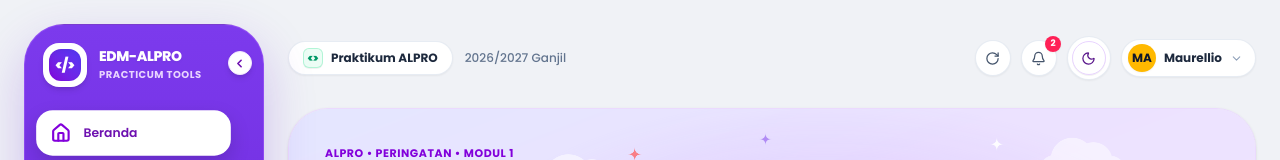
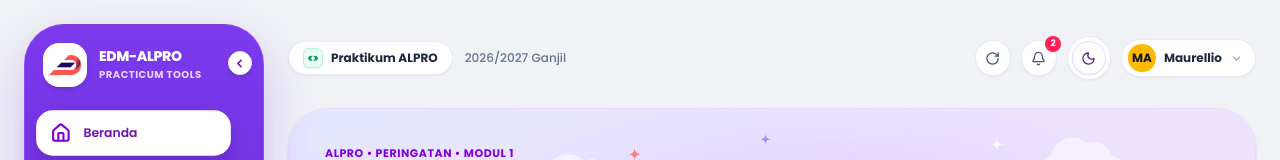
Before and after one commit to MaurellioChristopher/alpropraktikum, a Next.js app: page /dashboard/assistant in a window 1280 px wide. Shown: the top 160 px of the page. Built offline with nearby package versions, Linux system fonts and the light colour scheme.

Commit message:
fix: replace sidebar code icon with official EDM Laboratory ribbon logo

```diff
--- a/src/app/page.tsx
+++ b/src/app/page.tsx
@@ -271,7 +271,7 @@ export default function Home() {
                 </p>
                 <div className="p-3.5 rounded-xl bg-slate-50 dark:bg-white/5 border border-slate-200/80 dark:border-white/10 text-[11px] font-mono text-slate-700 dark:text-neutral-300 space-y-1.5">
                   <div>• <strong>Lokasi Praktikum:</strong> Ruang R1 Lantai 8 TULT (Telkom University Landmark Tower).</div>
-                  <div>• <strong>Ruang Asisten &amp; Lab:</strong> Gedung Laboratorium Terpadu Lt. 3, Telkom University, Bandung.</div>
+                  <div>• <strong>Ruang Asisten &amp; Lab:</strong> Gedung Laboratorium Lt. 8, Telkom University, Bandung.</div>
                 </div>
               </div>
             </motion.div>
--- a/src/components/aureo/dashboard-sidebar.tsx
+++ b/src/components/aureo/dashboard-sidebar.tsx
@@ -108,11 +108,16 @@ export function DashboardSidebar({
       <div className="space-y-4">
         <div className="flex items-center justify-between relative px-1 pt-1">
           <div className="flex items-center gap-3">
-            {/* White rounded square logo container matching Image 1 */}
+            {/* White rounded square logo container with official EDM logo */}
             <div className="w-11 h-11 rounded-2xl bg-white shadow-md flex items-center justify-center shrink-0 p-1.5 transition-transform hover:scale-105">
-              <div className="w-full h-full rounded-xl bg-gradient-to-tr from-purple-700 to-indigo-600 flex items-center justify-center text-white font-mono font-black text-sm shadow-inner">
-                &lt;/&gt;
-              </div>
+              <Image
+                src="/images/edm-ribbon-logo.png"
+                alt="EDM Laboratory Logo"
+                width={36}
+                height={36}
+                className="w-full h-full object-contain"
+                priority
+              />
             </div>
 
             {!collapsed && (
```
Also changed, not shown: public/images/edm-ribbon-logo.png (added), public/images/edm-square-logo.png (added), src/app/dashboard/assistant/jadwal-saya/page.tsx (line endings or trailing spaces).
